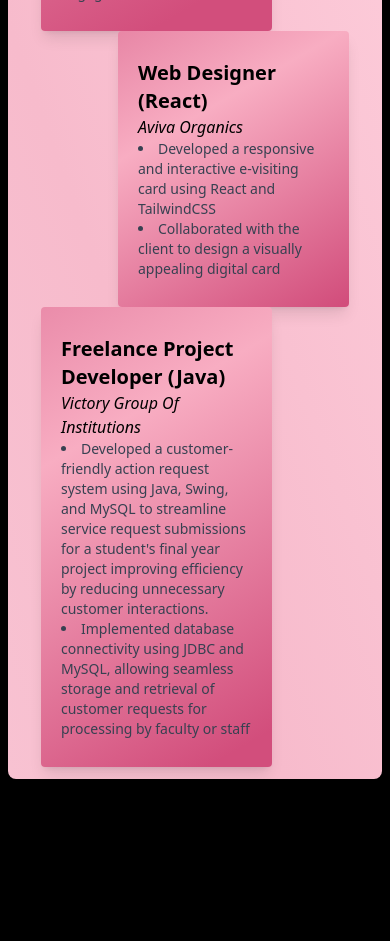
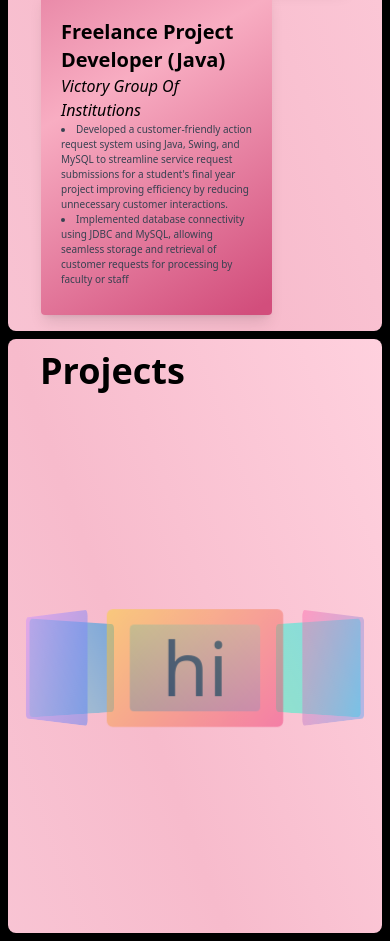
Before and after one commit to Sanjana1304/MyPortfolio, a React (Vite) app in the folder frontend/: page / in a window 390 px wide. Shown: the part 2260-3201 px from the top of the page. Before the commit the page ends 3047 px from the top, so only its background shows below. Built offline with nearby package versions, Linux system fonts and the light colour scheme.

Commit message:
carousel added for projects display

```diff
--- /dev/null
+++ b/frontend/src/Carousel.css
@@ -0,0 +1,96 @@
+/* Carousel.css */
+@import url("https://fonts.googleapis.com/css2?family=Nunito:ital,wght@0,700;1,700&display=swap");
+
+.conteudo__geral {
+  display: flex;
+  justify-content: center;
+  align-items: center;
+  height: 60vh;
+}
+
+.container {
+  display: flex;
+  justify-content: center;
+  align-items: center;
+}
+
+.container-carrossel {
+  --widthItem: 150px;
+  --heightItem: 100px;
+  width: var(--widthItem);
+  height: var(--heightItem);
+  perspective: 1000px;
+}
+
+.carrossel {
+  --rotatey: 0;
+  font-size: 4rem;
+  position: relative;
+  transform: rotatey(var(--rotatey));
+  transform-style: preserve-3d;
+  user-select: none;
+  cursor: grab;
+}
+
+.carrossel-item {
+  opacity: 0.5;
+  position: absolute;
+  display: flex;
+  justify-content: center;
+  align-items: center;
+  border-radius: 5px;
+  transition: opacity 0.5s;
+}
+
+.carrossel-item:hover {
+  opacity: 1;
+}
+
+.carrossel,
+.carrossel-item {
+  width: 100%;
+  height: 100%;
+}
+
+.carrossel-item:nth-child(1) {
+  --rotatey: 0;
+  transform: rotatey(var(--rotatey)) translatez(var(--tz));
+  background: linear-gradient(-229deg, #fbd52d, #ef3a7b);
+}
+
+.carrossel-item:nth-child(2) {
+  --rotatey: 0;
+  transform: rotatey(var(--rotatey)) translatez(var(--tz));
+  background: linear-gradient(-229deg, #ff70af, #5fa8f5);
+}
+
+.carrossel-item:nth-child(3) {
+  --rotatey: 0;
+  transform: rotatey(var(--rotatey)) translatez(var(--tz));
+  background: linear-gradient(-229deg, #0cebeb, #29ffc6);
+}
+
+.carrossel-item:nth-child(4) {
+  --rotatey: 0;
+  transform: rotatey(var(--rotatey)) translatez(var(--tz));
+  background: linear-gradient(-229deg, #88f7f9, #048fff);
+}
+
+.carrossel-item:nth-child(5) {
+  --rotate: 0;
+  transform: rotatey(var(--rotatey)) translatez(var(--tz));
+  background: linear-gradient(-229deg, #0093e9, #80d0c7);
+}
+
+.carrossel-item:nth-child(6) {
+  --rotatey: 0;
+  transform: rotatey(var(--rotatey)) translatez(var(--tz));
+  background: linear-gradient(-229deg, #cf91ff, #5782f5);
+}
+
+@media screen and (min-width: 576px) {
+  .container-carrossel {
+    --widthItem: 250px;
+    --heightItem: 200px;
+  }
+}
--- a/frontend/src/Layout.jsx
+++ b/frontend/src/Layout.jsx
@@ -2,6 +2,7 @@
 import Header from './components/Header'
 import Hero from './components/Hero'
 import Experience from './components/Experience'
+import Projects from './components/Projects'
 
 const Layout = () => {
   return (
@@ -9,6 +10,7 @@
         <Header/>
         <Hero/>
         <Experience/>
+        <Projects/>
     </div>
   )
 }
--- /dev/null
+++ b/frontend/src/components/Carousel.jsx
@@ -0,0 +1,115 @@
+// Carousel.js
+import React, { useEffect } from 'react';
+import '../Carousel.css'; // Move your CSS file here
+//import a from '../'
+
+const Carousel = () => {
+  useEffect(() => {
+    const container = document.querySelector(".container");
+    const containerCarrossel = container.querySelector(".container-carrossel");
+    const carrossel = container.querySelector(".carrossel");
+    const carrosselItems = carrossel.querySelectorAll(".carrossel-item");
+
+    let isMouseDown = false;
+    let currentMousePos = 0;
+    let lastMousePos = 0;
+    let lastMoveTo = 0;
+    let moveTo = 0;
+
+    const createCarrossel = () => {
+      const carrosselProps = onResize();
+      const length = carrosselItems.length;
+      const degrees = 360 / length;
+      const gap = 20;
+      const tz = distanceZ(carrosselProps.w, length, gap);
+
+      const height = calculateHeight(tz);
+
+      container.style.width = tz * 2 + gap * length + "px";
+      container.style.height = height + "px";
+
+      carrosselItems.forEach((item, i) => {
+        const degreesByItem = degrees * i + "deg";
+        item.style.setProperty("--rotatey", degreesByItem);
+        item.style.setProperty("--tz", tz + "px");
+      });
+    };
+
+    const lerp = (a, b, n) => n * (a - b) + b;
+
+    const distanceZ = (widthElement, length, gap) => {
+      return widthElement / 2 / Math.tan(Math.PI / length) + gap;
+    };
+
+    const calculateHeight = (z) => {
+      const t = Math.atan((90 * Math.PI) / 180 / 2);
+      return t * 2 * z;
+    };
+
+    const getPosX = (x) => {
+      currentMousePos = x;
+      moveTo = currentMousePos < lastMousePos ? moveTo - 2 : moveTo + 2;
+      lastMousePos = currentMousePos;
+    };
+
+    const update = () => {
+      lastMoveTo = lerp(moveTo, lastMoveTo, 0.05);
+      carrossel.style.setProperty("--rotatey", lastMoveTo + "deg");
+      requestAnimationFrame(update);
+    };
+
+    const onResize = () => {
+      const boundingCarrossel = containerCarrossel.getBoundingClientRect();
+      return {
+        w: boundingCarrossel.width,
+        h: boundingCarrossel.height,
+      };
+    };
+
+    const initEvents = () => {
+      carrossel.addEventListener("mousedown", () => {
+        isMouseDown = true;
+        carrossel.style.cursor = "grabbing";
+      });
+      carrossel.addEventListener("mouseup", () => {
+        isMouseDown = false;
+        carrossel.style.cursor = "grab";
+      });
+      container.addEventListener("mouseleave", () => (isMouseDown = false));
+      carrossel.addEventListener("mousemove", (e) => isMouseDown && getPosX(e.clientX));
+      carrossel.addEventListener("touchstart", () => {
+        isMouseDown = true;
+        carrossel.style.cursor = "grabbing";
+      });
+      carrossel.addEventListener("touchend", () => {
+        isMouseDown = false;
+        carrossel.style.cursor = "grab";
+      });
+      container.addEventListener("touchmove", (e) => isMouseDown && getPosX(e.touches[0].clientX));
+      window.addEventListener("resize", createCarrossel);
+      update();
+      createCarrossel();
+    };
+
+    initEvents();
+  }, []);
+
+  return (
+    <div className="conteudo__geral">
+      <div className="container">
+        <div className="container-carrossel">
+          <div className="carrossel">
+            <div className="carrossel-item">hi</div>
+            <div className="carrossel-item"></div>
+            <div className="carrossel-item"></div>
+            <div className="carrossel-item"></div>
+            <div className="carrossel-item"></div>
+            <div className="carrossel-item"></div>
+          </div>
+        </div>
+      </div>
+    </div>
+  );
+};
+
+export default Carousel;
--- a/frontend/src/components/ExpBox.jsx
+++ b/frontend/src/components/ExpBox.jsx
@@ -2,10 +2,10 @@
 
 const ExpBox = ({role,org,desc}) => {
   return (
-    <div className='w-3/4 p-5 py-7 gradient-anim-4 rounded shadow-lg'>
+    <div className='w-3/4 p-5 py-7 mb-1 gradient-anim-4 rounded shadow-lg'>
         <h1 className='font-semibold text-xl'>{role}</h1>
         <i>{org}</i>
-        <ul className='text-sm list-disc list-inside text-gray-700'>
+        <ul className='text-[10px] md:text-sm list-disc list-inside text-gray-700'>
             {desc && desc.map((d,index) => <li key={index}>{d}</li>)}
         </ul>
 
--- /dev/null
+++ b/frontend/src/components/Projects.jsx
@@ -0,0 +1,13 @@
+import React from 'react'
+import Carousel from './Carousel'
+
+const Projects = () => {
+  return (
+    <div id='experience' className=' mt-2 p-3 gradient-anim-3 rounded-lg '>
+        <h1 className='text-4xl mb-6 font-bold px-5'>Projects</h1>
+        <Carousel/>
+    </div>
+  )
+}
+
+export default Projects
--- a/frontend/src/index.css
+++ b/frontend/src/index.css
@@ -26,6 +26,11 @@
   background: linear-gradient(150deg, rgb(214, 92, 135), #f8adc2, rgb(210, 78, 124), rgb(210, 78, 124));
   background-size: 200% 200%;
   animation: gradient-animation 3s ease infinite;
+}
+.gradient-anim-5{
+  background: linear-gradient(70deg, #f9cbd9, #000000, #ef4676,rgb(217, 41, 102));
+  background-size: 200% 200%;
+  animation: gradient-animation 8s ease infinite;
 }
 
   @keyframes gradient-animation {
```
